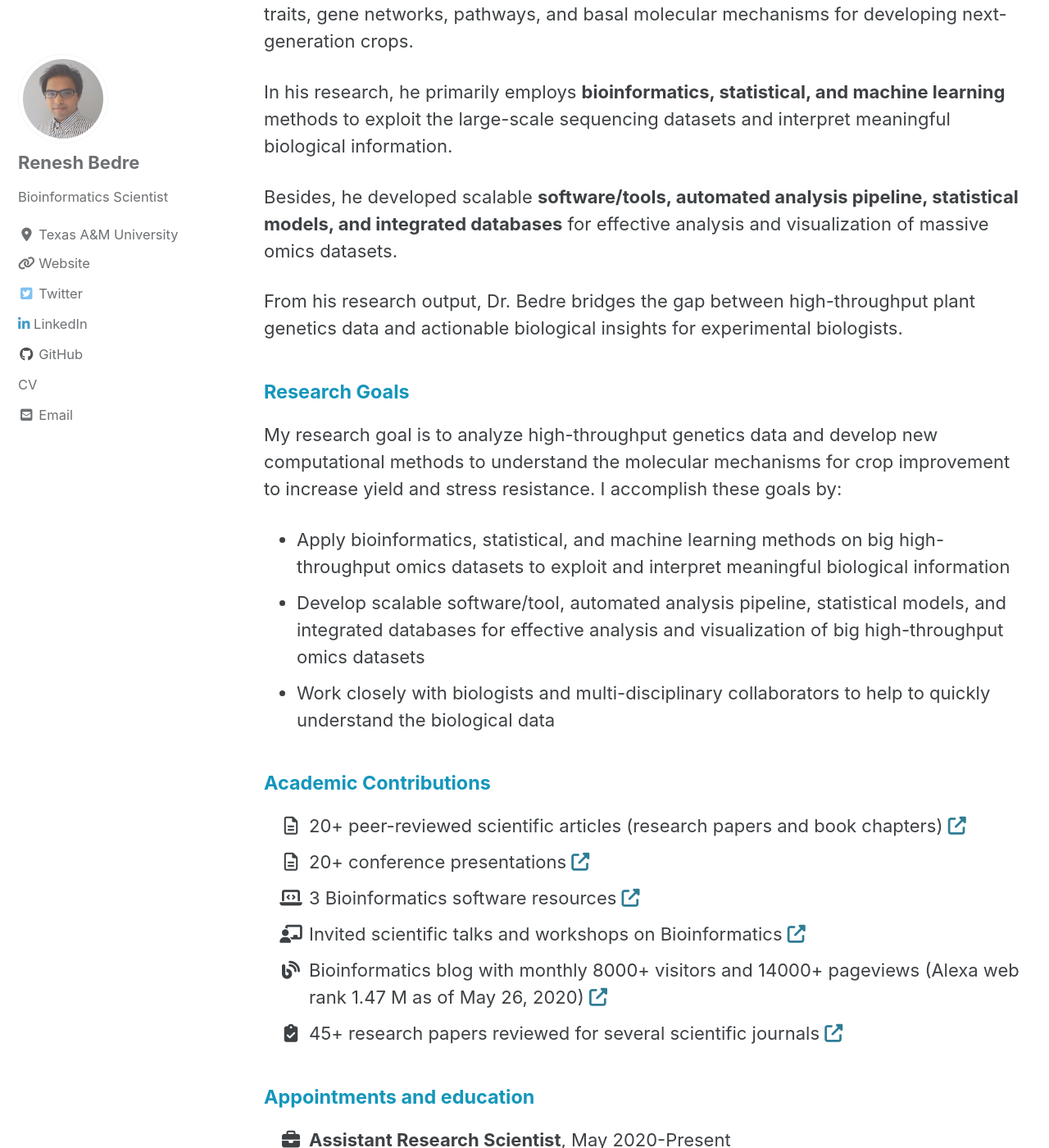
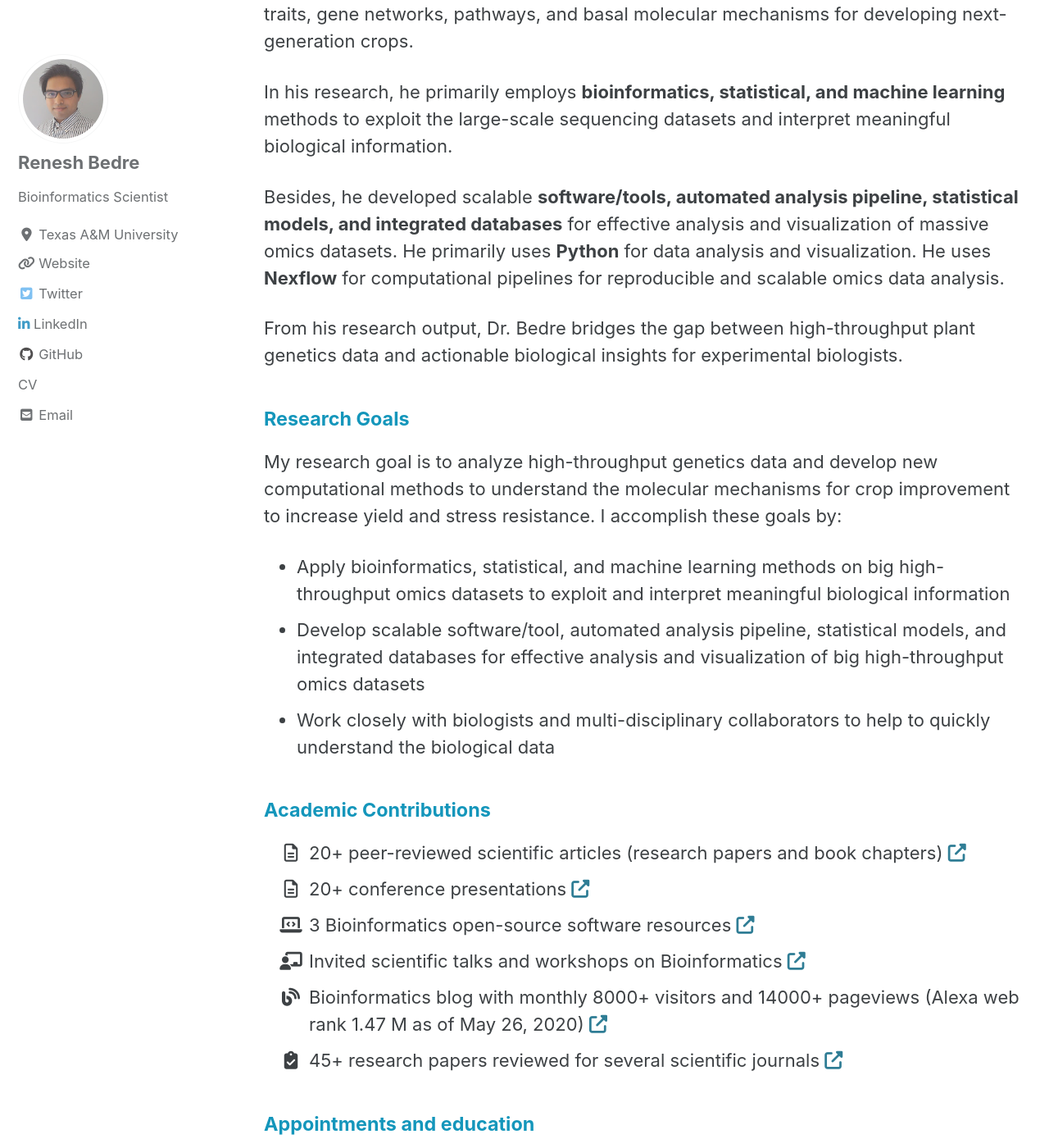
Before and after one commit to reneshbedre/reneshbedre.github.io, a Jekyll site: the page built from _pages/home.html, in a window 1280 px wide and 1400 px high, scrolled down 433 px. Shown: the whole window at 82% size. Built offline with Jekyll 4.4.1, drawn with Linux system fonts in a browser that asks for light colours; cached includes are drawn as plain includes; nearby versions of some CDN libraries; a style sheet for code colours, icons or effects is not loaded.

Commit message:
homepage updated

```diff
--- a/_layouts/home.html
+++ b/_layouts/home.html
@@ -17,7 +17,9 @@ classes: wide
                 the large-scale sequencing datasets and interpret meaningful biological information. </p>
 
     <p>Besides, he developed scalable <b>software/tools, automated analysis pipeline, statistical models, and
-                integrated databases</b> for effective analysis and visualization of massive omics datasets.
+                integrated databases</b> for effective analysis and visualization of massive omics datasets. He primarily uses
+        <b>Python</b> for data analysis and visualization. He uses <b>Nexflow</b> for computational pipelines for reproducible and scalable
+        omics data analysis.
 
     <p>From his research output, Dr. Bedre bridges the gap between high-throughput plant genetics data and
                 actionable biological insights for experimental biologists. </p>
@@ -42,7 +44,7 @@ classes: wide
         book chapters) <a href="https://reneshbedre.github.io/pub/" target="_blank"><i class="fas fa-external-link-alt"></i></a></li>
     <li><span class="fa-li"><i class="far fa-file-alt"></i></span> 20+ conference presentations
         <a href="https://reneshbedre.github.io/pub/" target="_blank"><i class="fas fa-external-link-alt"></i></a></li>
-    <li><span class="fa-li"><i class="fas fa-laptop-code"></i></span> 3 Bioinformatics software resources
+    <li><span class="fa-li"><i class="fas fa-laptop-code"></i></span> 3 Bioinformatics open-source software resources
         <a href="https://reneshbedre.github.io/res/" target="_blank"><i class="fas fa-external-link-alt"></i></a></li></li>
     <li><span class="fa-li"><i class="fas fa-chalkboard-teacher"></i></span> Invited scientific talks and workshops
         on Bioinformatics <a href="https://reneshbedre.github.io/news/" target="_blank"><i class="fas fa-external-link-alt"></i></a></li></li>
--- a/_pages/home.html
+++ b/_pages/home.html
@@ -21,7 +21,9 @@ permalink: /about/
                 the large-scale sequencing datasets and interpret meaningful biological information. </p>
 
     <p>Besides, he developed scalable <b>software/tools, automated analysis pipeline, statistical models, and
-                integrated databases</b> for effective analysis and visualization of massive omics datasets.
+                integrated databases</b> for effective analysis and visualization of massive omics datasets. He primarily uses
+        <b>Python</b> for data analysis and visualization. He uses <b>Nexflow</b> for computational pipelines for reproducible and scalable
+        omics data analysis.
 
     <p>From his research output, Dr. Bedre bridges the gap between high-throughput plant genetics data and
                 actionable biological insights for experimental biologists. </p>
@@ -46,7 +48,7 @@ permalink: /about/
         book chapters) <a href="https://reneshbedre.github.io/pub/" target="_blank"><i class="fas fa-external-link-alt"></i></a></li>
     <li><span class="fa-li"><i class="far fa-file-alt"></i></span> 20+ conference presentations
         <a href="https://reneshbedre.github.io/pub/" target="_blank"><i class="fas fa-external-link-alt"></i></a></li>
-    <li><span class="fa-li"><i class="fas fa-laptop-code"></i></i></span> 3 Bioinformatics software resources
+    <li><span class="fa-li"><i class="fas fa-laptop-code"></i></i></span> 3 Bioinformatics open-source software resources
         <a href="https://reneshbedre.github.io/res/" target="_blank"><i class="fas fa-external-link-alt"></i></a></li></li>
     <li><span class="fa-li"><i class="fas fa-chalkboard-teacher"></i></span> Invited scientific talks and workshops
         on Bioinformatics <a href="https://reneshbedre.github.io/news/" target="_blank"><i class="fas fa-external-link-alt"></i></a></li></li>
```
